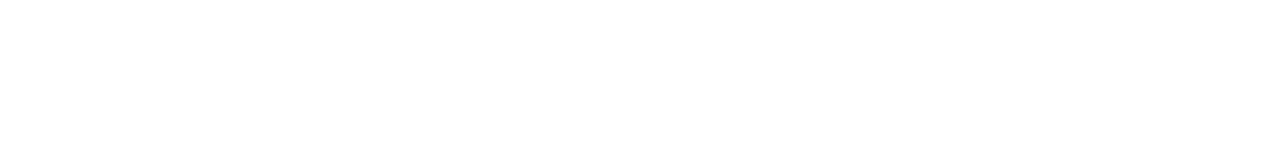
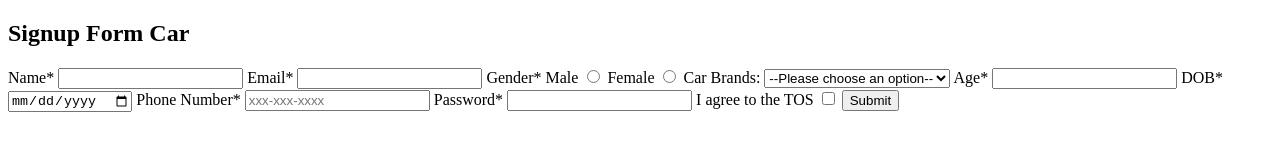
Before and after one commit to acciojob/signup-form-car-skfarukhossain1998, a website: page main.html in a window 1280 px wide. Drawn offline with Linux system fonts and the light colour scheme.

Commit message:
created a submission

```diff
--- a/main.html
+++ b/main.html
@@ -8,6 +8,60 @@
 
 <body>
 	<!-- the entire body must be written by student -->
+	<title>Signup Form Car</title>
+<h2>Signup Form Car</h2>
+
+	<main>
+		<form method="post">
+		<label for="name">Name*</label>
+		<input type="text" id="name" required>
+
+		<label for="email">Email*</label>
+		<input type="email" id="email" required>
+
+		<label>Gender*</label>
+		<label for="gender_m">Male</label>
+		<input type="radio" id="gender_m" name="gender" required>
+		<label for="gender_f">Female</label>
+		<input type="radio" id="gender_f" name="gender" required>
+
+		<label for="cars" >Car Brands:</label>
+		<select name="cars" id="cars" required>
+		  <option value="" disabled selected hidden >--Please choose an option--</option>
+			<option value="BMW">BMW</option>
+		  <option value="asus">asus</option>
+		  <option value="Mercedez">Mercedez</option>
+		</select>
+
+		<label for="age">Age*</label>
+		<input type="number" id="age" required>
+
+		<label for="dob">DOB*</label>
+		<input type="date" id="dob" required>
+
+		<label for="tel">Phone Number*</label>
+		<input type="number" id="tel" placeholder="xxx-xxx-xxxx">
+
+		<label for="password">Password*</label>
+		<input type="password" id="password" required>
+
+		<label for="tos">I agree to the TOS</label>
+		<input type="checkbox" id="tos" required>
+
+
+		<button type="submit" value="Submit">Submit</button>
+
+
+
+
+		</form>
+
+
+
+
+
+
+
     <script type="text/javascript" src="./script.js">
 </script>
 
```
